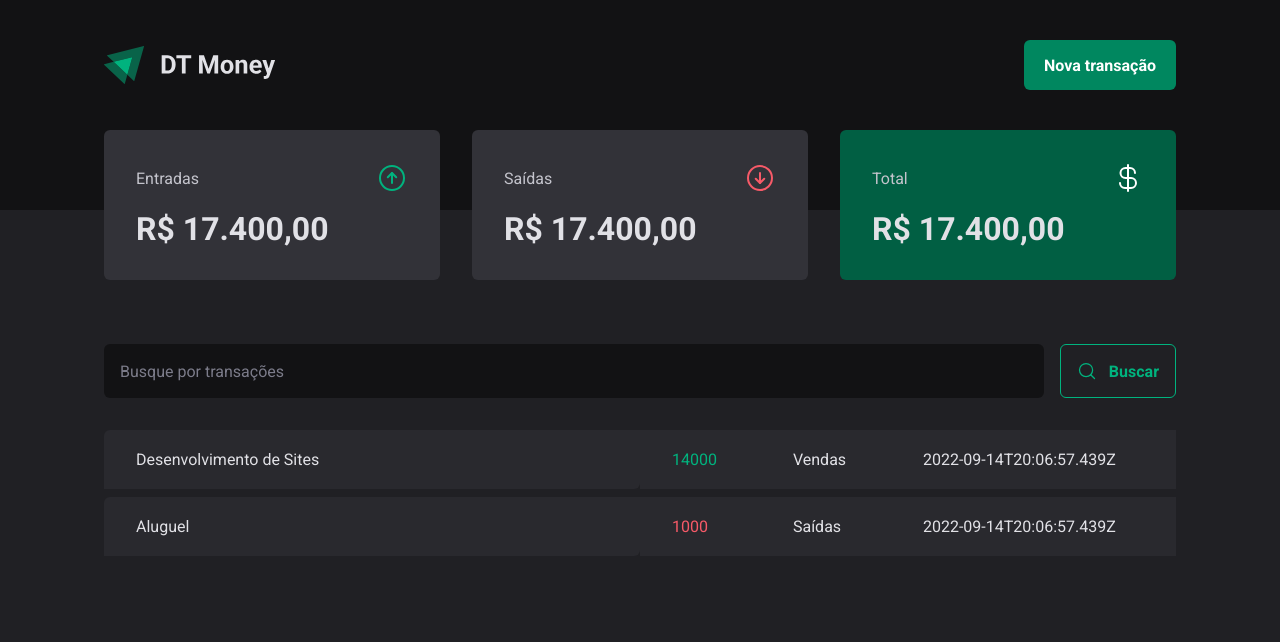
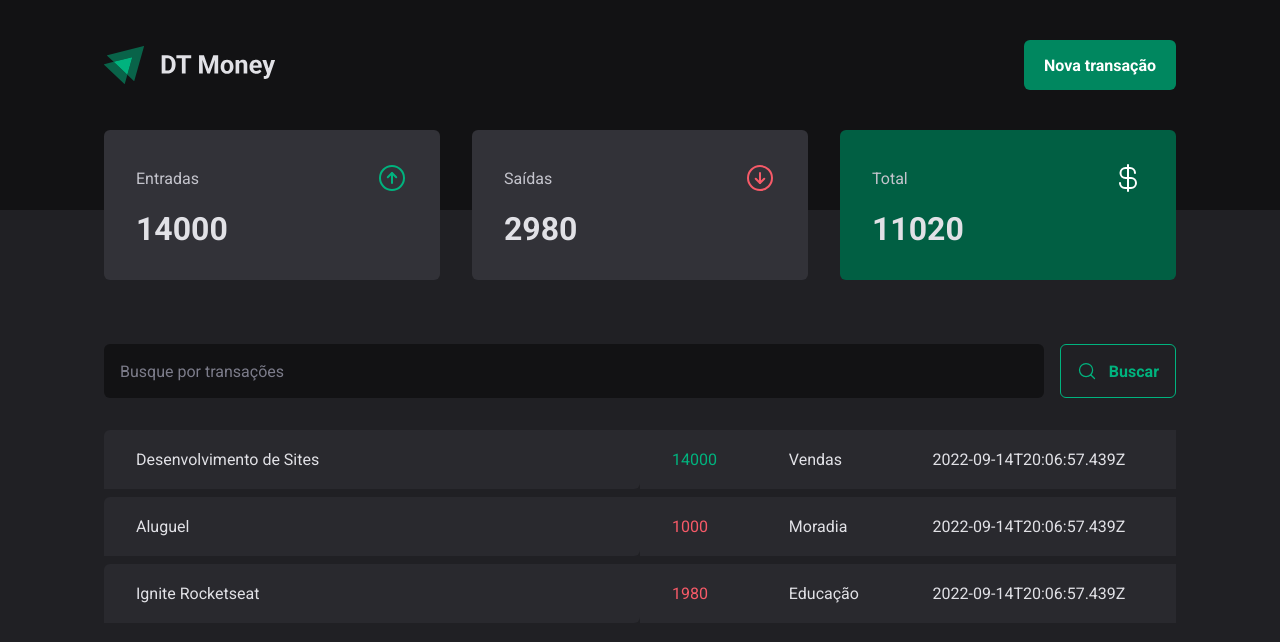
Before and after one commit to DanilloRezende/03-dt-money, a React (Vite) app: page / in a window 1280 px wide. Shown: the top 642 px of the page. Built offline with nearby package versions, Linux system fonts and the light colour scheme; data requests are answered from the project's data file.

Commit message:
Conexão com a API - Calculando resumo de transações

```diff
--- a/server.json
+++ b/server.json
@@ -12,8 +12,16 @@
             "id": 2,
             "description": "Aluguel",
             "type": "outcome",
-            "category": "Saídas",
+            "category": "Moradia",
             "price": 1000,
+            "createdAt": "2022-09-14T20:06:57.439Z"
+        },
+        {
+            "id": 3,
+            "description": "Ignite Rocketseat",
+            "type": "outcome",
+            "category": "Educação",
+            "price": 1980,
             "createdAt": "2022-09-14T20:06:57.439Z"
         }
     ]
--- a/src/components/Summary/index.tsx
+++ b/src/components/Summary/index.tsx
@@ -6,6 +6,25 @@
 export function Summary() {
 
     const { transactions } = useContext(TransactionContext)
+
+    const summary = transactions.reduce(
+        (acc, transaction) => {
+            if(transaction.type === "income"){
+                acc.income += transaction.price;
+                acc.total += transaction.price;
+            } else {
+                acc.outcome += transaction.price;
+                acc.total -= transaction.price;
+            }
+
+            return acc;
+        },
+        {
+            income: 0,
+            outcome: 0,
+            total: 0
+            }
+        )
 
     console.log(transactions)
 
@@ -17,7 +36,7 @@
                     <ArrowCircleUp size={32} color="#00b37e"/>
                 </header>
 
-                <strong>R$ 17.400,00</strong>
+                <strong>{summary.income}</strong>
             </SummaryCard>
             <SummaryCard>
                 <header>
@@ -25,7 +44,7 @@
                     <ArrowCircleDown size={32} color="#f75a68"/>
                 </header>
 
-                <strong>R$ 17.400,00</strong>
+                <strong>{summary.outcome}</strong>
             </SummaryCard>
             <SummaryCard variant='green'>
                 <header>
@@ -33,7 +52,7 @@
                     <CurrencyDollar size={32} color="#fff"/>
                 </header>
 
-                <strong>R$ 17.400,00</strong>
+                <strong>{summary.total}</strong>
             </SummaryCard>
         </SummaryContainer>
     )
```
